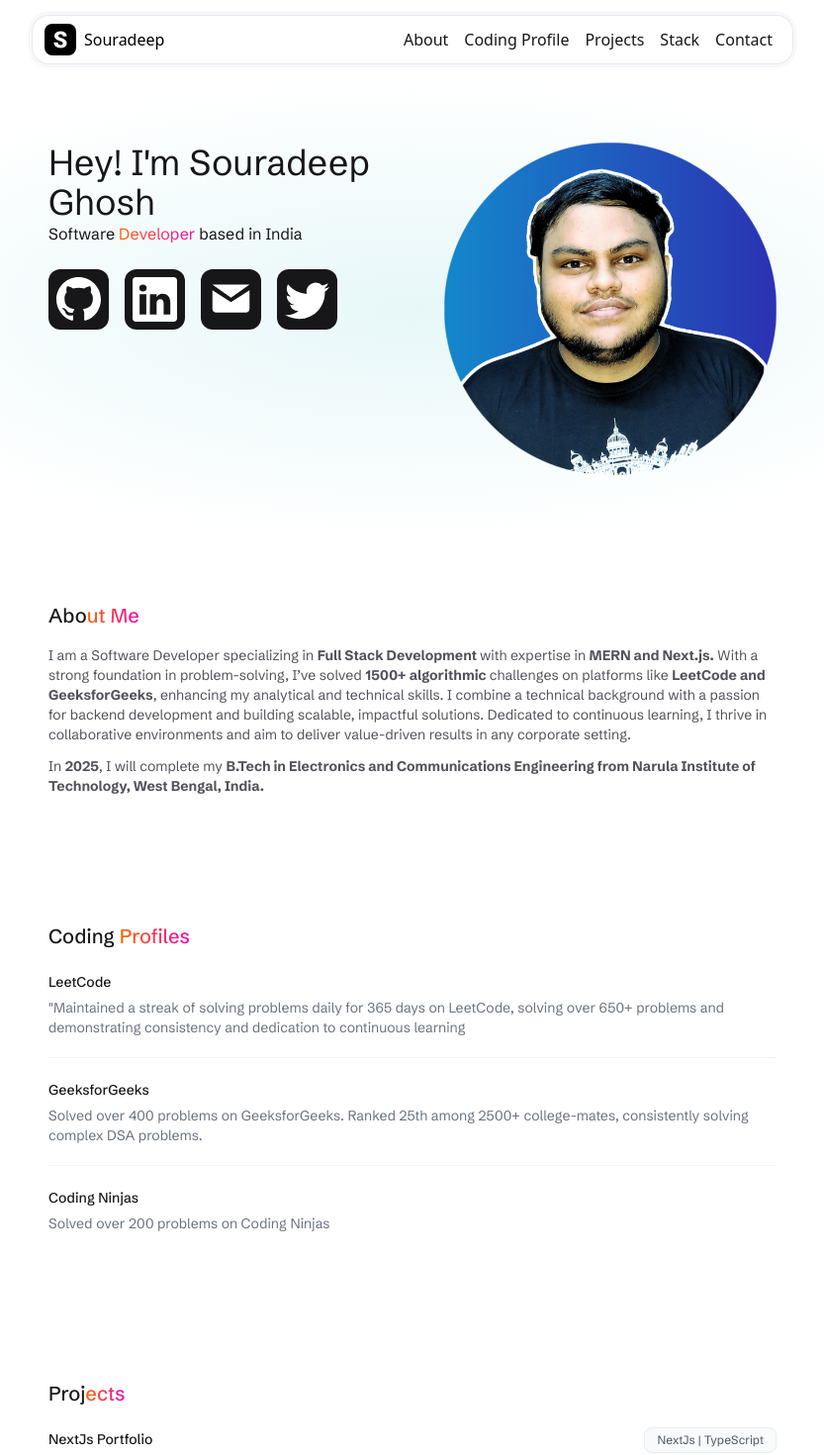
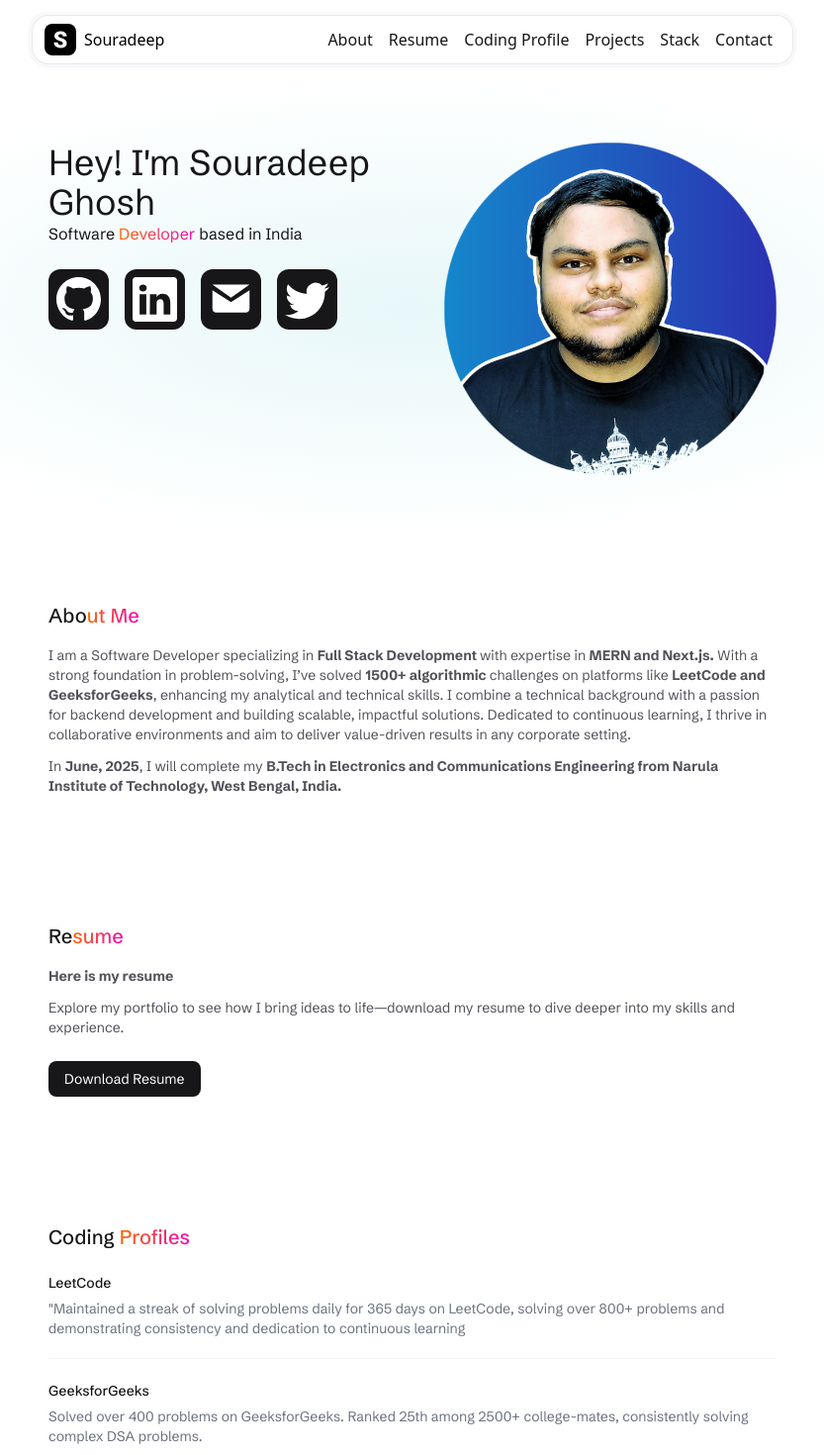
Before and after one commit to soura07/Souradeep-Dev-Next, a Next.js app: page / in a window 1280 px wide. Shown: the top 1470 px of the page at 99% size, without its empty margins (223-1056 px from the left). Built offline with nearby package versions, Linux system fonts and the light colour scheme.

Commit message:
resume section added

```diff
--- a/src/app/page.tsx
+++ b/src/app/page.tsx
@@ -6,6 +6,7 @@ export default function Home() {
     <div className="font-schibstedGrotesk">
       <Hero />
       <About />
+      <Resume />
       <CodingProfiles />
       <Project />
       <TechStack />
@@ -44,6 +45,45 @@ function Hero() {
   )
 }
 
+function Resume() {
+  return (
+    <section className="px-6 py-16 text-[#171618]" id="resume">
+      <div className="mx-auto max-w-3xl">
+        <div className="grid gap-4 mx-4">
+          <div className="flex items-start flex-[1_0_0px] flex-col flex-nowrap gap-1 h-auto justify-start p-0">
+            <h2 className="text-xl font-medium">
+              Re<span className="text-transparent bg-clip-text bg-gradient-to-r from-[#f60] to-[#f00ab3]">sume</span>
+            </h2>
+          </div>
+
+          <div className="text-sm">
+            <p className="text-zinc-600">
+              <strong>Here is my resume </strong>
+            </p>
+            <p className="pt-3 text-zinc-600">
+            Explore my portfolio to see how I bring ideas to life—download my resume to dive deeper into my skills and experience.
+            </p>
+
+            {/* Resume download button */}
+            <div className="pt-6">
+              <a
+                href="https://drive.google.com/file/d/1CCnLP0fz1uVFQAZxaI_Gor4XOCSGgc9X/view?usp=sharing" // Update with your actual path or external URL
+                download
+                target="_blank"
+                rel="noopener noreferrer"
+                className="inline-flex items-center justify-center bg-[#171618] text-white px-4 py-2 rounded-lg text-sm hover:bg-zinc-800 transition"
+              >
+                Download Resume
+              </a>
+            </div>
+          </div>
+        </div>
+      </div>
+    </section>
+  );
+}
+
+
 function About() {
   return (
     <section className="px-6 py-16 text-[#171618]" id="about">
@@ -56,7 +96,7 @@ function About() {
           <p className="text-zinc-600">I am a Software Developer specializing in <strong> Full Stack Development </strong> with expertise in <strong> MERN and Next.js.</strong> With a strong foundation in problem-solving, I’ve solved <strong> 1500+ algorithmic </strong> challenges on platforms like <strong> LeetCode and GeeksforGeeks</strong>, enhancing my analytical and technical skills. I combine a technical background with a passion for backend development and building scalable, impactful solutions. Dedicated
              to continuous learning, I thrive in collaborative environments and aim to deliver value-driven results in any corporate setting.</p>
           <p className="pt-3 text-zinc-600">
-            In <strong> 2025</strong>, I will complete my <strong> B.Tech in Electronics and Communications Engineering from Narula Institute of Technology, West Bengal, India. </strong>
+            In <strong> June, 2025</strong>, I will complete my <strong> B.Tech in Electronics and Communications Engineering from Narula Institute of Technology, West Bengal, India. </strong>
           </p>
           {/* <p className="pt-3 text-zinc-600">
             I have participated in multiple hackathons, such as Hack4Bengal, where I led my team to secure 4th place out of 50 teams. Additionally, I have contributed to <strong>open-source projects </strong>
@@ -69,10 +109,12 @@ function About() {
   )
 }
 
+
+
 const codingprofiles = [
   {
     name: 'LeetCode',
-    description: '"Maintained a streak of solving problems daily for 365 days on LeetCode, solving over 650+ problems and demonstrating consistency and dedication to continuous learning',
+    description: '"Maintained a streak of solving problems daily for 365 days on LeetCode, solving over 800+ problems and demonstrating consistency and dedication to continuous learning',
     href: 'https://leetcode.com/u/souradeep_ghosh/',
   },
   {
@@ -312,7 +354,7 @@ function Social() {
           </path>
         </svg>
       </Link>
-      <Link className="inline-flex justify-center items-center rounded-xl p-2 bg-[#171618] text-white hover:bg-zinc-700 focus-visible:outline" href="mailto:iamsouradeep99@gmail.com" title="email address">
+      <Link className="inline-flex justify-center items-center rounded-xl p-2 bg-[#171618] text-white hover:bg-zinc-700 focus-visible:outline" href="mailto:souradeepg48@gmail.com" title="email address">
   <svg xmlns="http://www.w3.org/2000/svg" width="45" height="45" viewBox="0 0 24 24" fill="currentColor">
     <path d="M12 13.5L2 7v10c0 1.104.896 2 2 2h16c1.104 0 2-.896 2-2V7l-10 6.5zM12 11L22 4H2l10 7z" />
   </svg>
--- a/src/components/NavBar.tsx
+++ b/src/components/NavBar.tsx
@@ -3,10 +3,11 @@ import Image from "next/image"
 
 const navigation = [
     { id: 1, name: "About", href: "#about" },
-    { id: 2, name: "Coding Profile", href: "#codingprofiles" },
-    { id: 3, name: "Projects", href: "#projects" },
-    { id: 4, name: "Stack", href: "#techstack" },
-    { id: 5, name: "Contact", href: "#" },
+    { id: 2, name: "Resume", href: "#resume" },
+    { id: 3, name: "Coding Profile", href: "#codingprofiles" },
+    { id: 4, name: "Projects", href: "#projects" },
+    { id: 5, name: "Stack", href: "#techstack" },
+    { id: 6, name: "Contact", href: "#" },
 ]
 
 // const navigation2 = [
```
